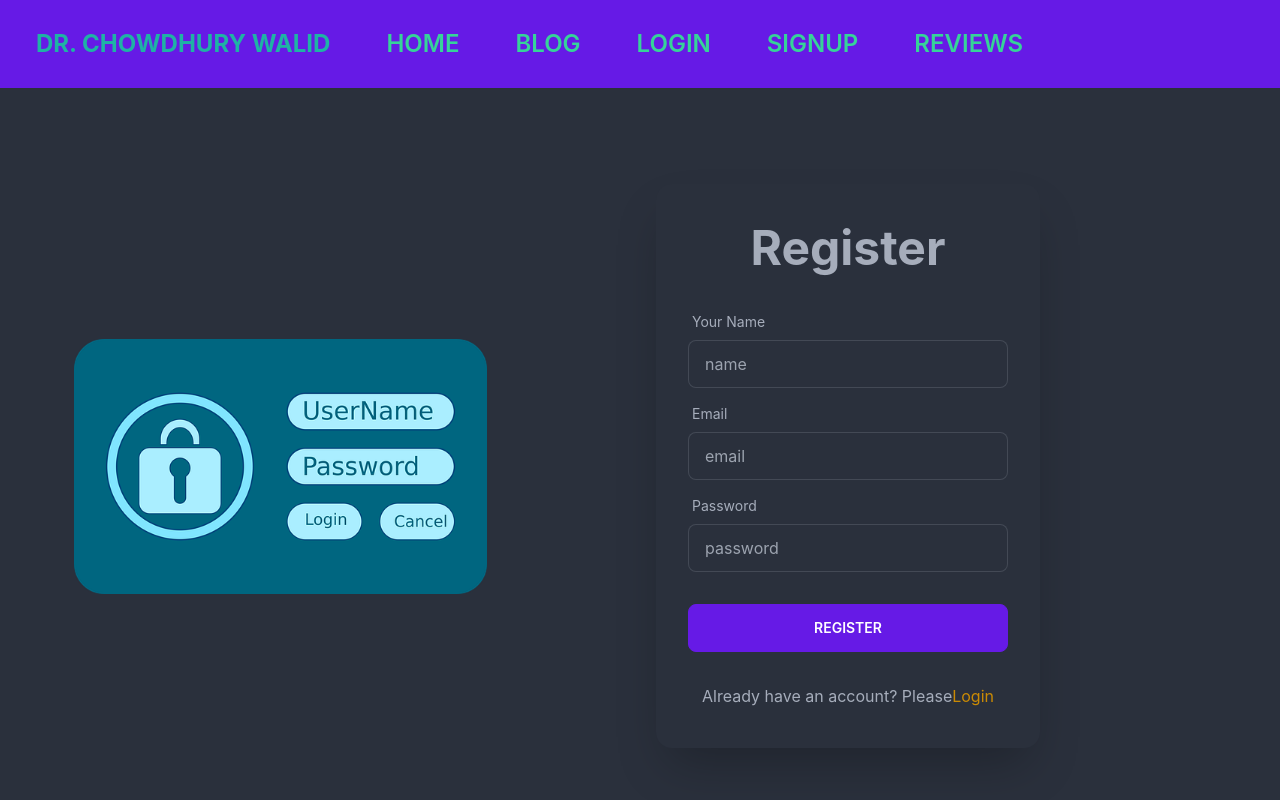
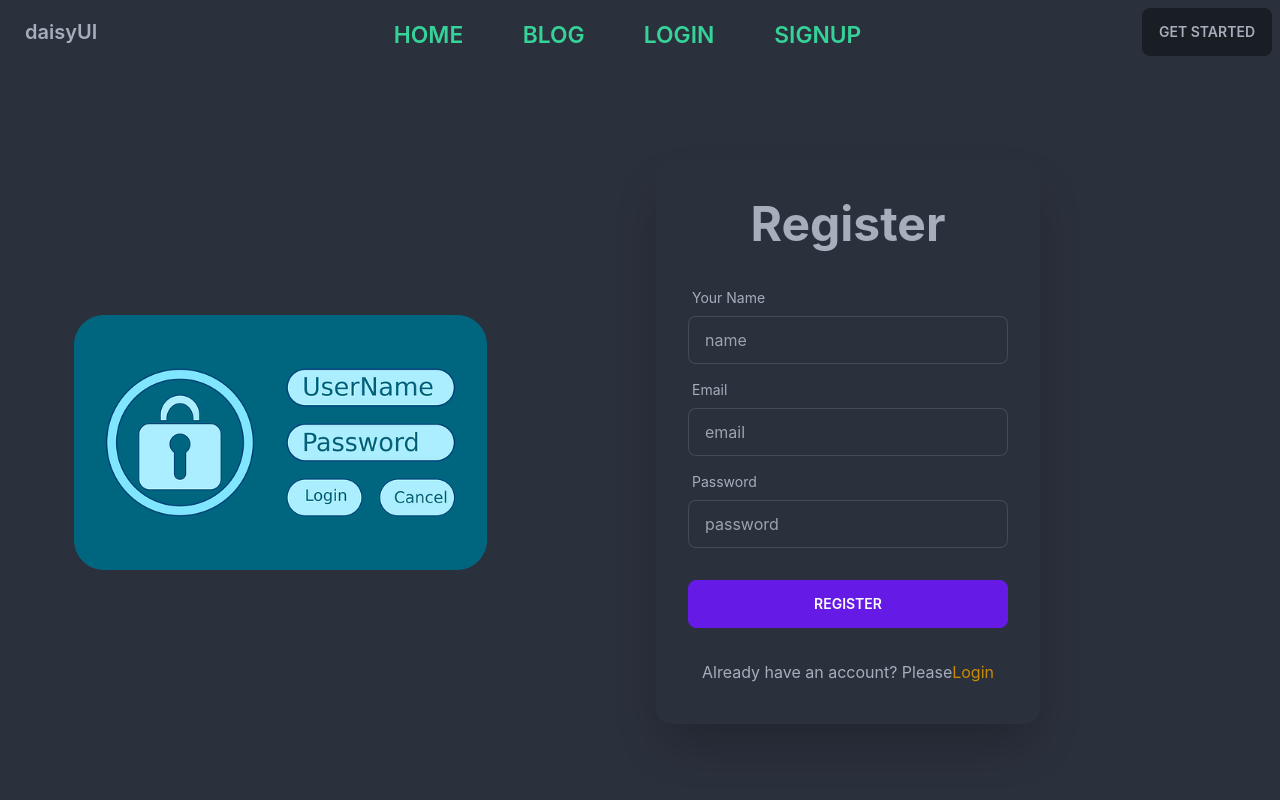
Before and after one commit to Sayeednayeem1/b6a11-service-review-client, a React (Create React App) app: page /signup in a window 1280 px wide. Shown: the top 800 px of the page. Built offline with nearby package versions, Linux system fonts and the light colour scheme; no server answers.

Commit message:
added responsive navbar

```diff
--- a/src/Pages/Reviews/Review.js
+++ b/src/Pages/Reviews/Review.js
@@ -28,11 +28,7 @@
 
     return (
         <tr>
-            <th>
-                <label>
-                    <button onClick={() => handleDelete(_id)} className='btn btn-ghost'>X</button>
-                </label>
-            </th>
+
             <td>
                 <div className="flex items-center space-x-3">
 
@@ -51,6 +47,11 @@
             <th>
                 <button className="btn btn-ghost btn-xs">{email}</button>
             </th>
+            <th>
+                <label>
+                    <button onClick={() => handleDelete(_id)} className='btn btn-ghost'>X</button>
+                </label>
+            </th>
         </tr>
     );
 };
--- a/src/Pages/Reviews/Reviews.js
+++ b/src/Pages/Reviews/Reviews.js
@@ -24,6 +24,7 @@
                             <th>Name</th>
                             <th>Ratings</th>
                             <th>Email</th>
+                            <th>Delete</th>
                         </tr>
                     </thead>
                     <tbody>
--- a/src/Pages/Shared/Header/Header.js
+++ b/src/Pages/Shared/Header/Header.js
@@ -1,15 +1,41 @@
-import React from 'react';
+import React, { useContext } from 'react';
 import { Link } from 'react-router-dom';
+import { AuthContext } from '../../../contexts/AuthProvider/AuthProvider';
 
 const Header = () => {
+    const { user } = useContext(AuthContext);
+    const navbarItems = <>
+        <li><Link className='font-semibold text-2xl mr-6 btn btn-outline btn-success border-none' to='/home'>Home</Link></li>
+        <li><Link className='font-semibold text-2xl mr-6 btn btn-outline btn-success border-none' to='/blog'>Blog</Link></li>
+        {
+            user?.email ?
+                <li><Link className='font-semibold text-2xl mr-6 btn btn-outline btn-success border-none' to='/reviews'>Reviews</Link></li>
+                :
+                <li><Link className='font-semibold text-2xl mr-6 btn btn-outline btn-success border-none' to='/login'>login</Link></li>
+        }
+        <li><Link className='font-semibold text-2xl mr-6 btn btn-outline btn-success border-none' to='/signup'>SignUp</Link></li>
+    </>
     return (
-        <div className="navbar bg-primary text-primary-content p-5">
-            <Link to='/' className="font-bold text-2xl mr-6 btn btn-outline btn-accent border-none">Dr. Chowdhury Walid</Link>
-            <Link className='font-semibold text-2xl mr-6 btn btn-outline btn-success border-none' to='/home'>Home</Link>
-            <Link className='font-semibold text-2xl mr-6 btn btn-outline btn-success border-none' to='/blog'>Blog</Link>
-            <Link className='font-semibold text-2xl mr-6 btn btn-outline btn-success border-none' to='/login'>login</Link>
-            <Link className='font-semibold text-2xl mr-6 btn btn-outline btn-success border-none' to='/signup'>SignUp</Link>
-            <Link className='font-semibold text-2xl mr-6 btn btn-outline btn-success border-none' to='/reviews'>Reviews</Link>
+        <div className="navbar container mx-auto">
+            <div className="navbar-start">
+                <div className="dropdown">
+                    <label tabIndex={0} className="btn btn-ghost lg:hidden">
+                        <svg xmlns="http://www.w3.org/2000/svg" className="h-5 w-5" fill="none" viewBox="0 0 24 24" stroke="currentColor"><path strokeLinecap="round" strokeLinejoin="round" strokeWidth="2" d="M4 6h16M4 12h8m-8 6h16" /></svg>
+                    </label>
+                    <ul tabIndex={0} className="menu menu-compact dropdown-content mt-3 p-2 shadow bg-base-100 rounded-box w-52">
+                        {navbarItems}
+                    </ul>
+                </div>
+                <Link to='/' className="btn btn-ghost normal-case text-xl">daisyUI</Link>
+            </div>
+            <div className="navbar-center hidden lg:flex">
+                <ul className="menu menu-horizontal p-0">
+                    {navbarItems}
+                </ul>
+            </div>
+            <div className="navbar-end">
+                <a href='/' className="btn">Get started</a>
+            </div>
         </div>
     );
 };
--- a/src/contexts/AuthProvider/AuthProvider.js
+++ b/src/contexts/AuthProvider/AuthProvider.js
@@ -14,10 +14,12 @@
 
 
     const createUser = (email, password) =>{
+        setLoading(true);
         return createUserWithEmailAndPassword(auth, email, password);
     };
 
     const login = (email, password) =>{
+        setLoading(true);
         return signInWithEmailAndPassword(auth, email, password);
     }
 
@@ -25,6 +27,7 @@
         const unsubscribe = onAuthStateChanged(auth, currentUser =>{
 
             setUser(currentUser);
+            setLoading(false);
         });
 
         return () =>{
--- /dev/null
+++ b/src/router/Routes/PrivateRoute/PrivateRoute.js
@@ -0,0 +1,17 @@
+import React, { useContext } from 'react';
+import { Navigate, useLocation } from 'react-router-dom';
+import { AuthContext } from '../../../contexts/AuthProvider/AuthProvider';
+
+const PrivateRoute = ({children}) => {
+    const {user, loading} = useContext(AuthContext);
+    const location = useLocation();
+    if(loading){
+        return <h4 className='text-4xl'>Loading.....</h4>
+    }
+    if(user){
+        return children
+    }
+    return <Navigate state={{from: location}} replace ></Navigate>;
+};
+
+export default PrivateRoute;
```
